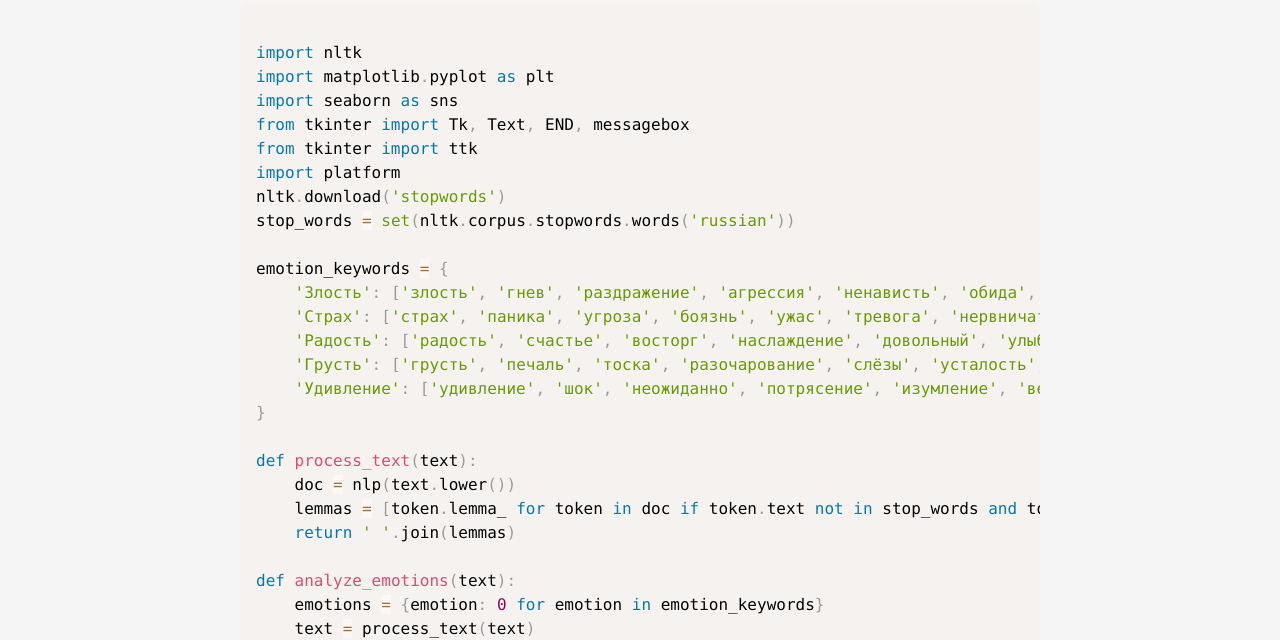
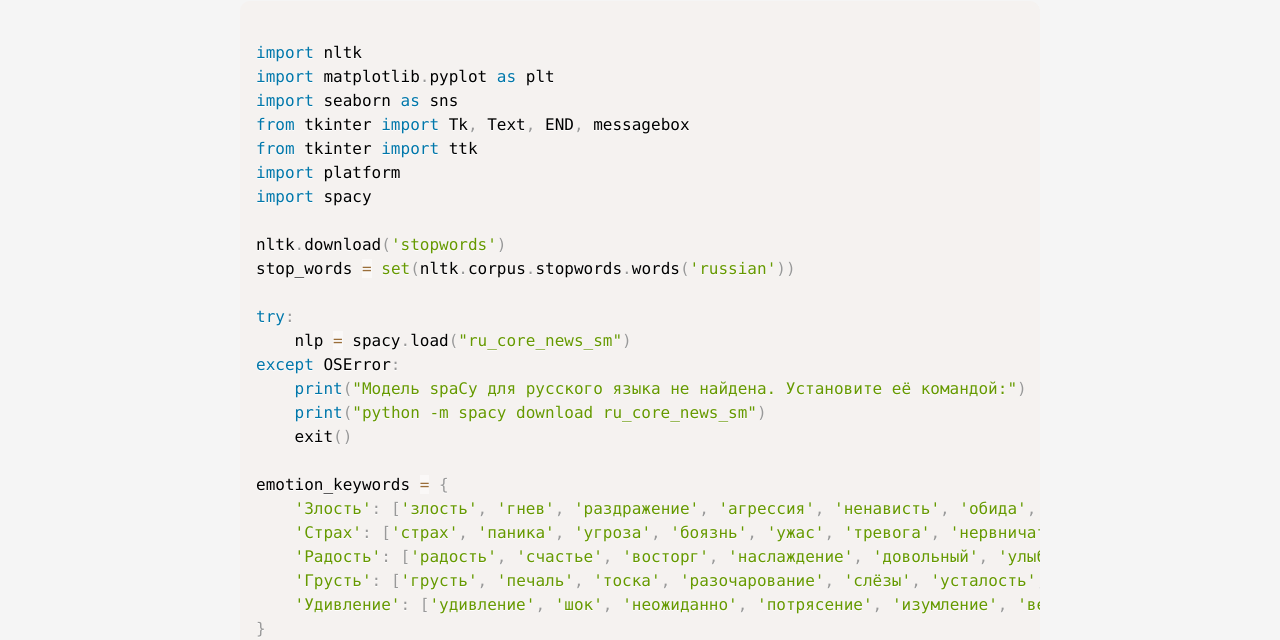
Before and after one commit to PixelPaulinka/project_site, a plain HTML site: page code1.html in a window 1280 px wide. Shown: the part 160-800 px from the top of the page. Drawn offline with nearby package versions, Linux system fonts and the light colour scheme.

Commit message:
Update code1.html

```diff
--- a/code1.html
+++ b/code1.html
@@ -89,8 +89,17 @@ import seaborn as sns
 from tkinter import Tk, Text, END, messagebox
 from tkinter import ttk
 import platform
+import spacy
+
 nltk.download('stopwords')
 stop_words = set(nltk.corpus.stopwords.words('russian'))
+
+try:
+    nlp = spacy.load("ru_core_news_sm")
+except OSError:
+    print("Модель spaCy для русского языка не найдена. Установите её командой:")
+    print("python -m spacy download ru_core_news_sm")
+    exit()
 
 emotion_keywords = {
     'Злость': ['злость', 'гнев', 'раздражение', 'агрессия', 'ненависть', 'обида', 'злобный', 'враждебность'],
@@ -126,11 +135,15 @@ def visualize_emotions(emotions):
 
 def get_text_from_clipboard():
     if platform.system() == "Windows":
-        import win32clipboard
-        win32clipboard.OpenClipboard()
-        text = win32clipboard.GetClipboardData()
-        win32clipboard.CloseClipboard()
-        return text
+        try:
+            import win32clipboard
+            win32clipboard.OpenClipboard()
+            text = win32clipboard.GetClipboardData()
+            win32clipboard.CloseClipboard()
+            return text
+        except:
+            return ""
+    return ""
 
 def create_gui():
     root = Tk()
```
